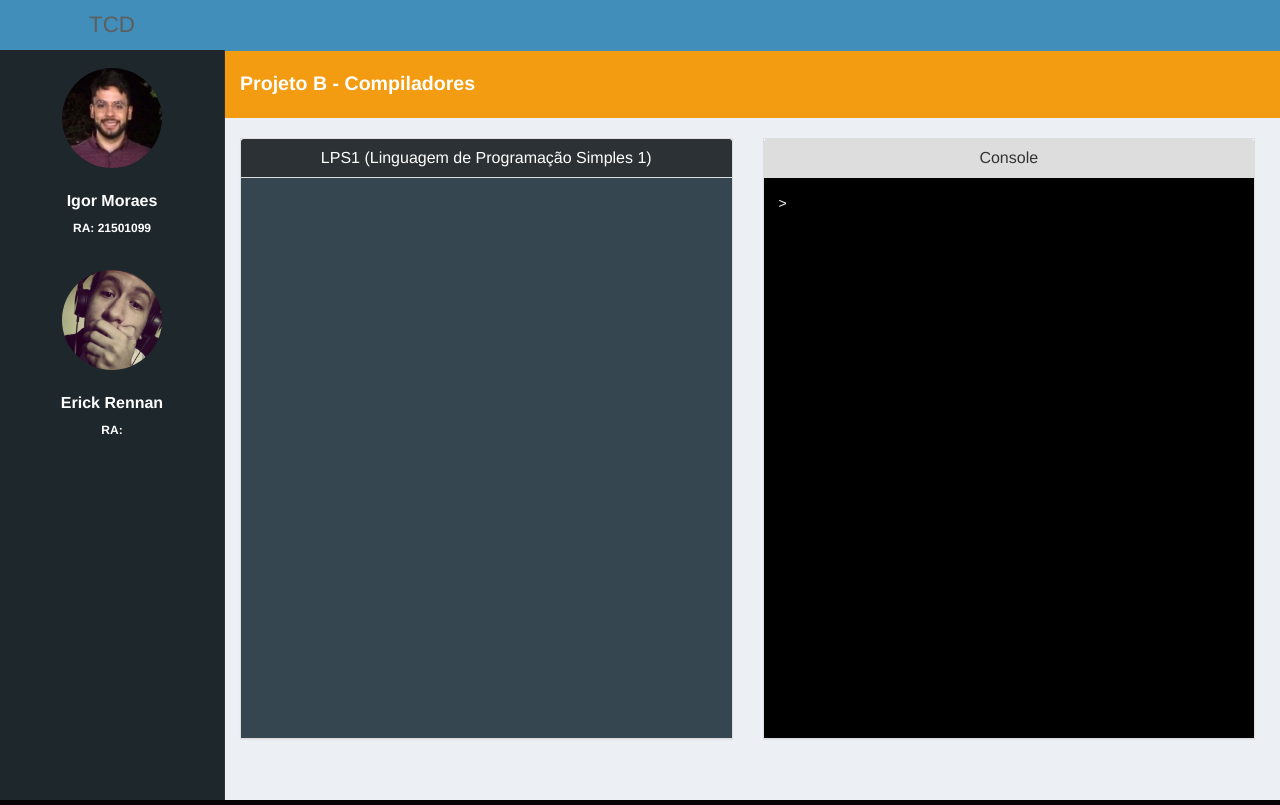
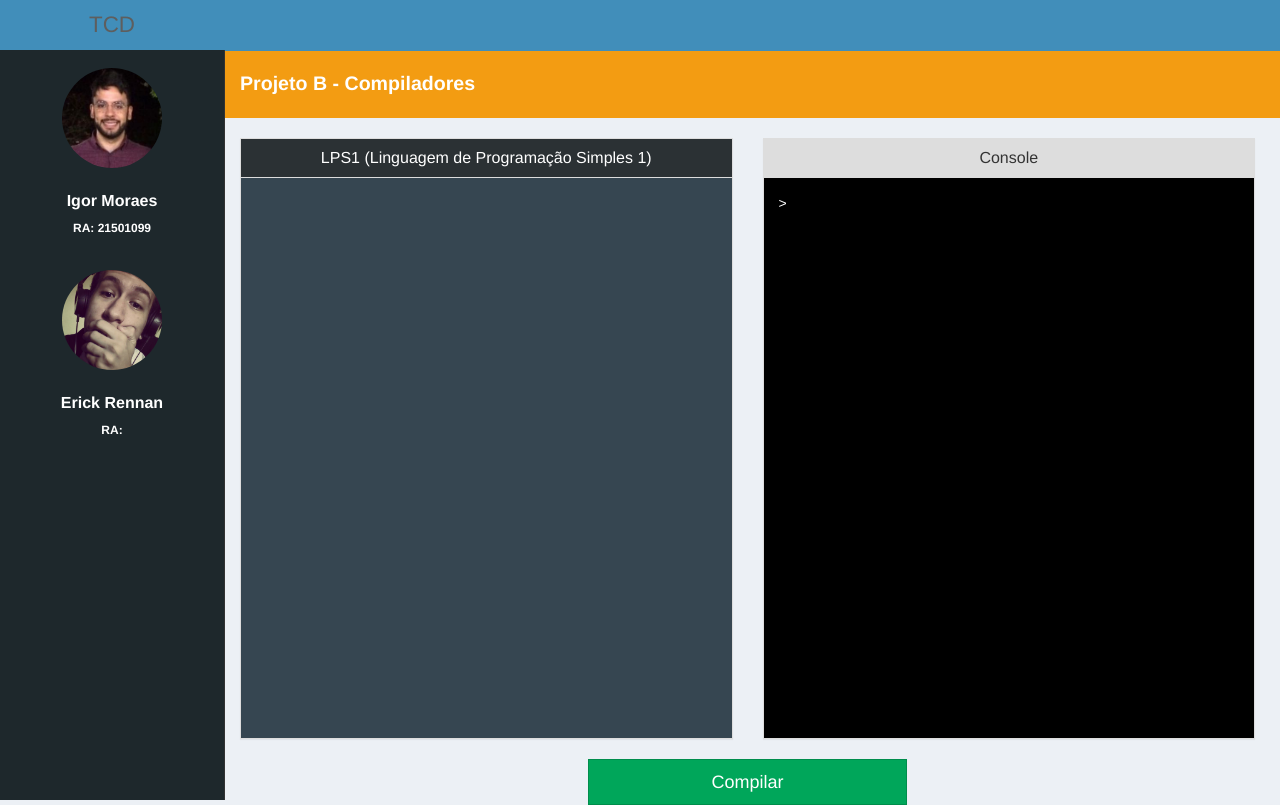
Before and after one commit to igorsgm/tcd-compiladores, a PHP site: page / in a window 1280 px wide. Run offline with PHP 8.4, Linux system fonts and the light colour scheme.

Commit message:
+ Adicionado botão de compilar com sua formatação + Removido border radius + Code ident

```diff
--- a/assets/custom.css
+++ b/assets/custom.css
@@ -3,6 +3,10 @@ body {
     background-color: #ECF0F5;
     font-family: 'Source Sans Pro', 'Helvetica Neue', Helvetica, Arial, sans-serif;
     font-weight: 400;
+}
+
+* {
+    border-radius: 0 !important;
 }
 
 /*--------------------------------------------------------------------------
@@ -164,6 +168,11 @@ body {
     text-align: center;
 }
 
+.panel-heading {
+    border-top-right-radius: 0;
+    border-top-left-radius: 0;
+}
+
 .panel-editor .panel-heading {
     background-color: #2B3134;
     color: #FFF;
@@ -198,3 +207,12 @@ body {
 .panel-console .panel-body {
     background-color: #000;
 }
+
+.btn-success {
+    background-color: #00a65a;
+    border-color: #008d4c;
+}
+
+.btn-success:hover, .btn-success:active, .btn-success.hover {
+    background-color: #008d4c;
+}
--- a/index.php
+++ b/index.php
@@ -77,6 +77,14 @@
 				</div>
 			</div>
 		</div>
+
+		<!-- Button -->
+		<div class="form-group">
+			<label class="col-md-4 control-label" for="compile-button"></label>
+			<div class="col-md-4 text-center">
+				<button id="compile" name="compile-button" class="btn btn-success btn-lg btn-block">Compilar</button>
+			</div>
+		</div>
 	</section>
 </body>
 </html>
```
Lines whose indentation alone changed are shown as unchanged.
